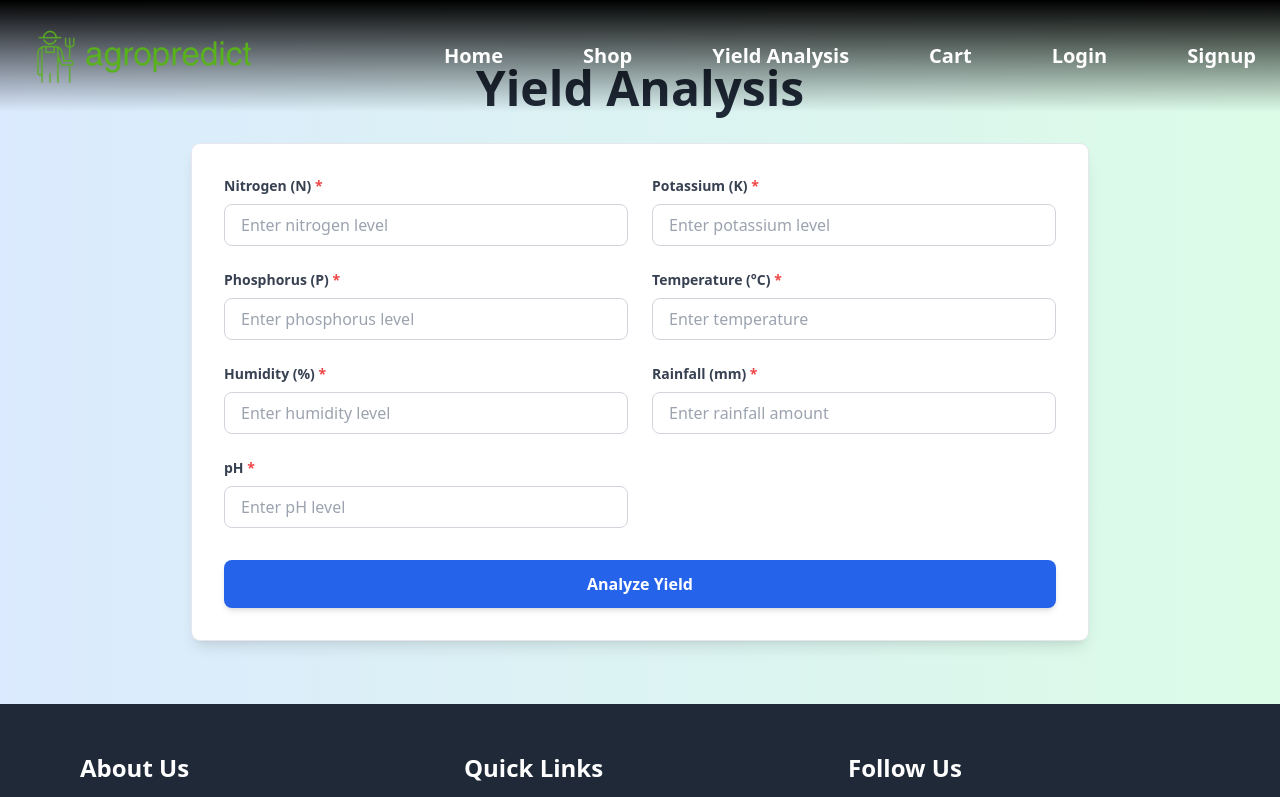
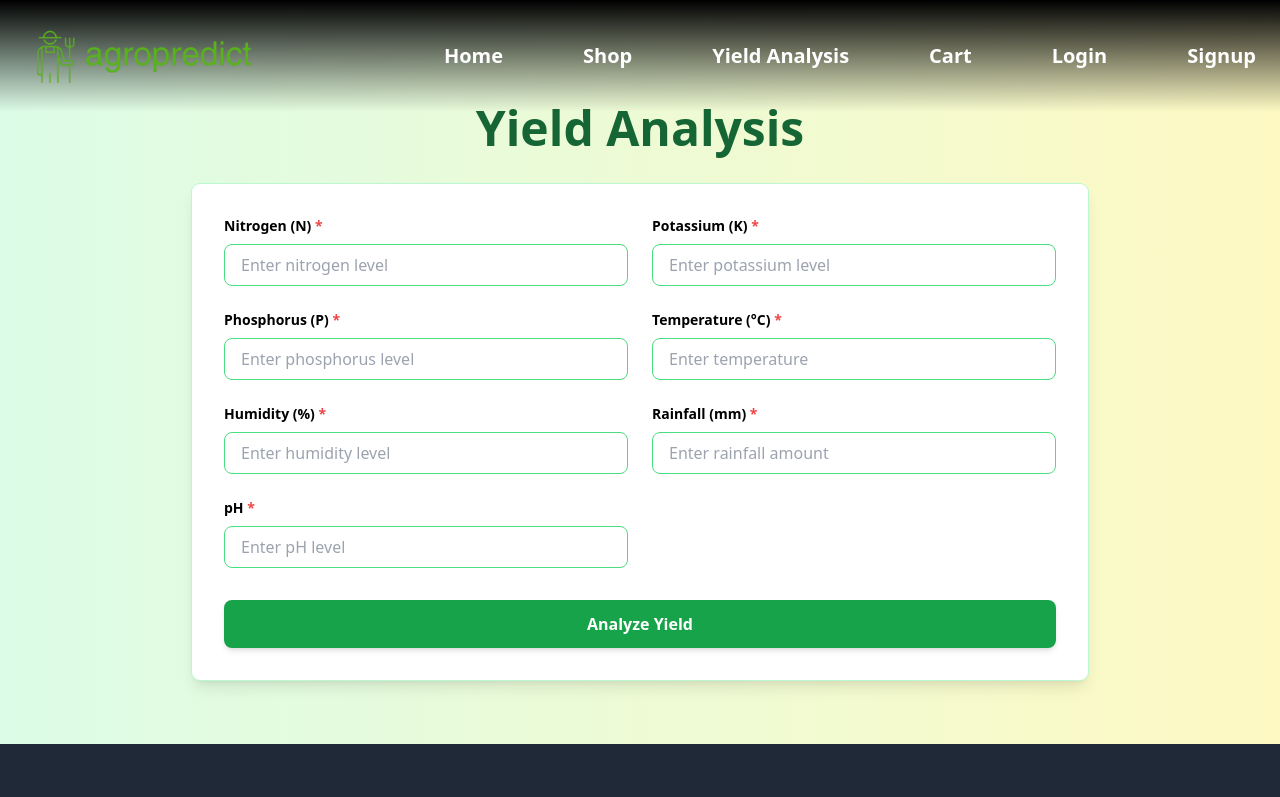
Before and after one commit to kartavya0203/Smart_individual, a React (Create React App) app in the folder Frontend/: page /yield-analysis in a window 1280 px wide. Shown: the top 797 px of the page. Built offline with nearby package versions, Linux system fonts and the light colour scheme.

Commit message:
prediction functionality added

```diff
--- a/Frontend/src/components/YieldAnalysis.js
+++ b/Frontend/src/components/YieldAnalysis.js
@@ -1,113 +1,149 @@
 import Footer from "./Footer";
 import Header from "./Header";
+import React,{useState} from 'react';
+import axios from 'axios';
 
 export const YieldAnalysis = () => {
+  const [formData,setformData]=useState({
+    nitrogen:"",
+    potassium:"",
+    phosphorus:"",
+    temperature:"",
+    humidity:"",
+    rainfall:"",
+    ph:""
+
+  });
+  const [prediction,setPrediction]=useState(null)
+
+  const handleInputChange=(e)=>{
+       setformData({...formData,[e.target.id]:e.target.value})
+  }
+
+  const handleSubmit=async(e)=>{
+       e.preventDefault();
+       try{
+        const response = await axios.post('http://127.0.0.1:8000/api/v1/predict/',formData);
+        setPrediction(response.data);
+       }
+       catch(error){
+        console.error('Error fetching the results',error)
+
+       }
+  }
   return (
-    <div className="min-h-screen flex flex-col bg-gradient-to-r from-blue-100 to-green-100">
+    <div className="min-h-screen flex flex-col bg-gradient-to-r from-green-100 to-yellow-100">
   <Header />
-      <main className="flex-grow container mx-auto px-4 py-16">
-        <h1 className="text-5xl font-bold mb-8 text-center text-gray-800">Yield Analysis</h1>
-        <div className="max-w-4xl mx-auto bg-white shadow-lg rounded-lg p-8 ring-1 ring-gray-200">
-          <form>
+  <main className="flex-grow container mx-auto px-4 py-16 mt-10">
+    <h1 className="text-5xl font-bold mb-8 text-center text-green-800">Yield Analysis</h1>
+    <div className="max-w-4xl mx-auto bg-white shadow-lg rounded-lg p-8 ring-1 ring-green-200">
+      <form onSubmit={handleSubmit}>
         <div className="grid grid-cols-1 md:grid-cols-2 gap-6">
           {/* Nitrogen */}
           <div>
-                <label htmlFor="nitrogen" className="block text-gray-700 text-sm font-semibold mb-2">
+            <label htmlFor="nitrogen" className="block text-black text-sm font-semibold mb-2">
               Nitrogen (N) <span className="text-red-500">*</span>
             </label>
             <input
               type="number"
               id="nitrogen"
-                  className="w-full px-4 py-2 border border-gray-300 rounded-lg focus:outline-none focus:ring-2 focus:ring-blue-400 transition duration-200"
+              className="w-full px-4 py-2 border border-green-400 rounded-lg focus:outline-none focus:ring-2 focus:ring-green-400 transition duration-200"
               placeholder="Enter nitrogen level"
+              onChange={handleInputChange}
               required
             />
           </div>
 
           {/* Potassium */}
           <div>
-                <label htmlFor="potassium" className="block text-gray-700 text-sm font-semibold mb-2">
+            <label htmlFor="potassium" className="block text-black text-sm font-semibold mb-2">
               Potassium (K) <span className="text-red-500">*</span>
             </label>
             <input
               type="number"
               id="potassium"
-                  className="w-full px-4 py-2 border border-gray-300 rounded-lg focus:outline-none focus:ring-2 focus:ring-blue-400 transition duration-200"
+              className="w-full px-4 py-2 border border-green-400 rounded-lg focus:outline-none focus:ring-2 focus:ring-green-400 transition duration-200"
               placeholder="Enter potassium level"
+              onChange={handleInputChange}
               required
             />
           </div>
 
           {/* Phosphorus */}
           <div>
-                <label htmlFor="phosphorus" className="block text-gray-700 text-sm font-semibold mb-2">
+            <label htmlFor="phosphorus" className="block text-black text-sm font-semibold mb-2">
               Phosphorus (P) <span className="text-red-500">*</span>
             </label>
             <input
               type="number"
               id="phosphorus"
-                  className="w-full px-4 py-2 border border-gray-300 rounded-lg focus:outline-none focus:ring-2 focus:ring-blue-400 transition duration-200"
+              className="w-full px-4 py-2 border border-green-400 rounded-lg focus:outline-none focus:ring-2 focus:ring-green-400 transition duration-200"
               placeholder="Enter phosphorus level"
+              onChange={handleInputChange}
               required
             />
           </div>
 
           {/* Temperature */}
           <div>
-                <label htmlFor="temperature" className="block text-gray-700 text-sm font-semibold mb-2">
+            <label htmlFor="temperature" className="block text-black text-sm font-semibold mb-2">
               Temperature (°C) <span className="text-red-500">*</span>
             </label>
             <input
               type="number"
               step="0.1"
               id="temperature"
-                  className="w-full px-4 py-2 border border-gray-300 rounded-lg focus:outline-none focus:ring-2 focus:ring-blue-400 transition duration-200"
+              className="w-full px-4 py-2 border border-green-400 rounded-lg focus:outline-none focus:ring-2 focus:ring-green-400 transition duration-200"
               placeholder="Enter temperature"
+              onChange={handleInputChange}
               required
             />
           </div>
 
           {/* Humidity */}
           <div>
-                <label htmlFor="humidity" className="block text-gray-700 text-sm font-semibold mb-2">
+            <label htmlFor="humidity" className="block text-black text-sm font-semibold mb-2">
               Humidity (%) <span className="text-red-500">*</span>
             </label>
             <input
               type="number"
               step="0.1"
               id="humidity"
-                  className="w-full px-4 py-2 border border-gray-300 rounded-lg focus:outline-none focus:ring-2 focus:ring-blue-400 transition duration-200"
+              className="w-full px-4 py-2 border border-green-400 rounded-lg focus:outline-none focus:ring-2 focus:ring-green-400 transition duration-200"
               placeholder="Enter humidity level"
+              onChange={handleInputChange}
               required
             />
           </div>
 
           {/* Rainfall */}
           <div>
-                <label htmlFor="rainfall" className="block text-gray-700 text-sm font-semibold mb-2">
+            <label htmlFor="rainfall" className="block text-black text-sm font-semibold mb-2">
               Rainfall (mm) <span className="text-red-500">*</span>
             </label>
             <input
               type="number"
               step="0.1"
               id="rainfall"
-                  className="w-full px-4 py-2 border border-gray-300 rounded-lg focus:outline-none focus:ring-2 focus:ring-blue-400 transition duration-200"
+              className="w-full px-4 py-2 border border-green-400 rounded-lg focus:outline-none focus:ring-2 focus:ring-green-400 transition duration-200"
               placeholder="Enter rainfall amount"
+              onChange={handleInputChange}
               required
             />
           </div>
 
           {/* pH */}
           <div>
-                <label htmlFor="ph" className="block text-gray-700 text-sm font-semibold mb-2">
+            <label htmlFor="ph" className="block text-black text-sm font-semibold mb-2">
               pH <span className="text-red-500">*</span>
             </label>
             <input
               type="number"
               step="0.1"
               id="ph"
-                  className="w-full px-4 py-2 border border-gray-300 rounded-lg focus:outline-none focus:ring-2 focus:ring-blue-400 transition duration-200"
+              className="w-full px-4 py-2 border border-green-400 rounded-lg focus:outline-none focus:ring-2 focus:ring-green-400 transition duration-200"
               placeholder="Enter pH level"
+              onChange={handleInputChange}
               required
             />
           </div>
@@ -115,14 +151,32 @@ export const YieldAnalysis = () => {
 
         <button
           type="submit"
-              className="mt-8 w-full bg-blue-600 hover:bg-blue-700 text-white font-semibold py-3 rounded-lg shadow-md transition duration-200"
+          className="mt-8 w-full bg-green-600 hover:bg-green-700 text-white font-semibold py-3 rounded-lg shadow-md transition duration-200"
         >
           Analyze Yield
         </button>
       </form>
+
+      {/* Display prediction result */}
+      {prediction && (
+            <div className="mt-12 bg-gradient-to-r from-teal-500 to-green-600 p-8 rounded-lg shadow-lg text-white">
+              <h2 className="text-4xl font-bold mb-4">Yield Prediction</h2>
+              <p className="text-lg">Based on the provided inputs, the expected yield is:</p>
+              <div className="mt-6">
+                <p className="text-3xl font-semibold">
+                  Crop: <span className="text-yellow-300">{prediction.predicted_crop}</span>
+                </p>
+                {/* <p className="text-3xl font-semibold">
+                  Predicted Yield: <span className="text-yellow-300">{prediction.yield} kg/acre</span>
+                </p> */}
+              </div>
+            </div>
+          )}
+
     </div>
   </main>
   <Footer />
 </div>
+
   );
 };
```
Also changed, not shown: 1 other file (tests, documents, lock files or other folders). Lines whose indentation alone changed are shown as unchanged.
